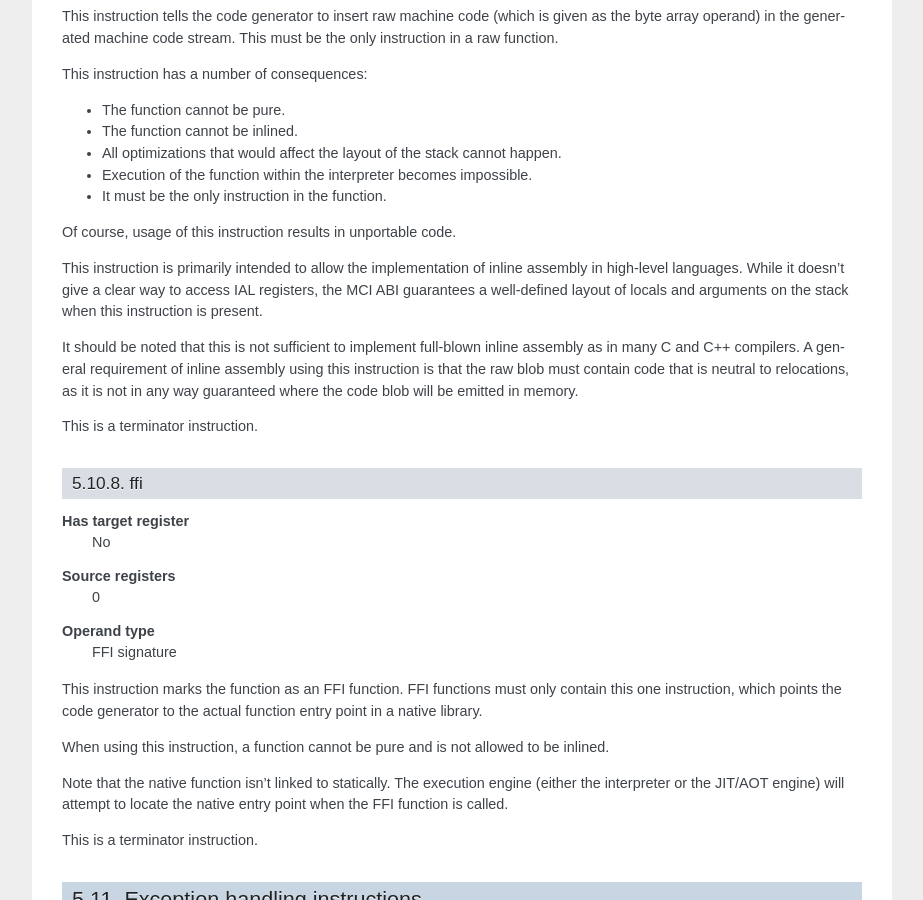
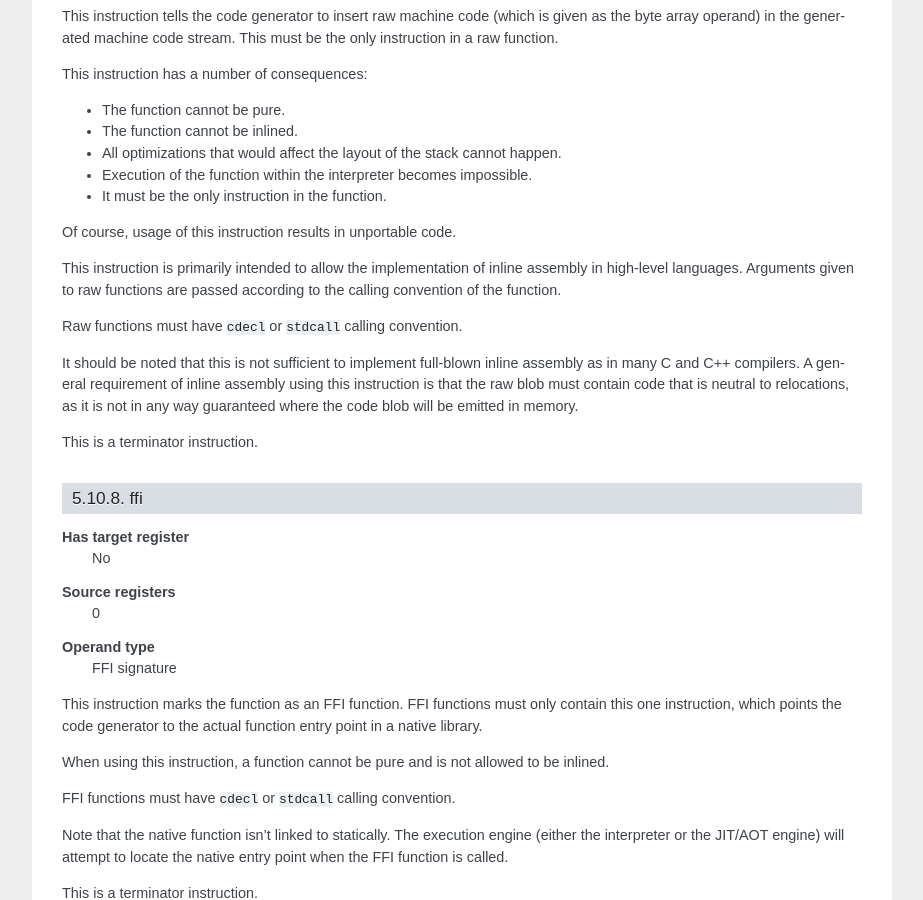
Before and after one commit to lycus/mci, a Sphinx documentation site: the page built from docs/instruction_set.rst, in a window 1280 px wide and 900 px high, scrolled down 38673 px. Shown: the whole window, without its empty margins (198-1121 px from the left). Built offline with Sphinx 7.4.7, drawn with Linux system fonts in a browser that asks for light colours.

Commit message:
Raw functions must be cdecl or stdcall.
Also clarify instruction docs on this.

```diff
--- a/docs/instruction_set.rst
+++ b/docs/instruction_set.rst
@@ -2009,9 +2009,10 @@ This instruction has a number of consequences:
 Of course, usage of this instruction results in unportable code.
 
 This instruction is primarily intended to allow the implementation of
-inline assembly in high-level languages. While it doesn't give a clear way
-to access IAL registers, the MCI ABI guarantees a well-defined layout of
-locals and arguments on the stack when this instruction is present.
+inline assembly in high-level languages. Arguments given to raw functions
+are passed according to the calling convention of the function.
+
+Raw functions must have ``cdecl`` or ``stdcall`` calling convention.
 
 It should be noted that this is not sufficient to implement full-blown
 inline assembly as in many C and C++ compilers. A general requirement of
@@ -2037,6 +2038,8 @@ actual function entry point in a native library.
 
 When using this instruction, a function cannot be pure and is not allowed
 to be inlined.
+
+FFI functions must have ``cdecl`` or ``stdcall`` calling convention.
 
 Note that the native function isn't linked to statically. The execution
 engine (either the interpreter or the JIT/AOT engine) will attempt to
```
Also changed, not shown: 1 other file.
